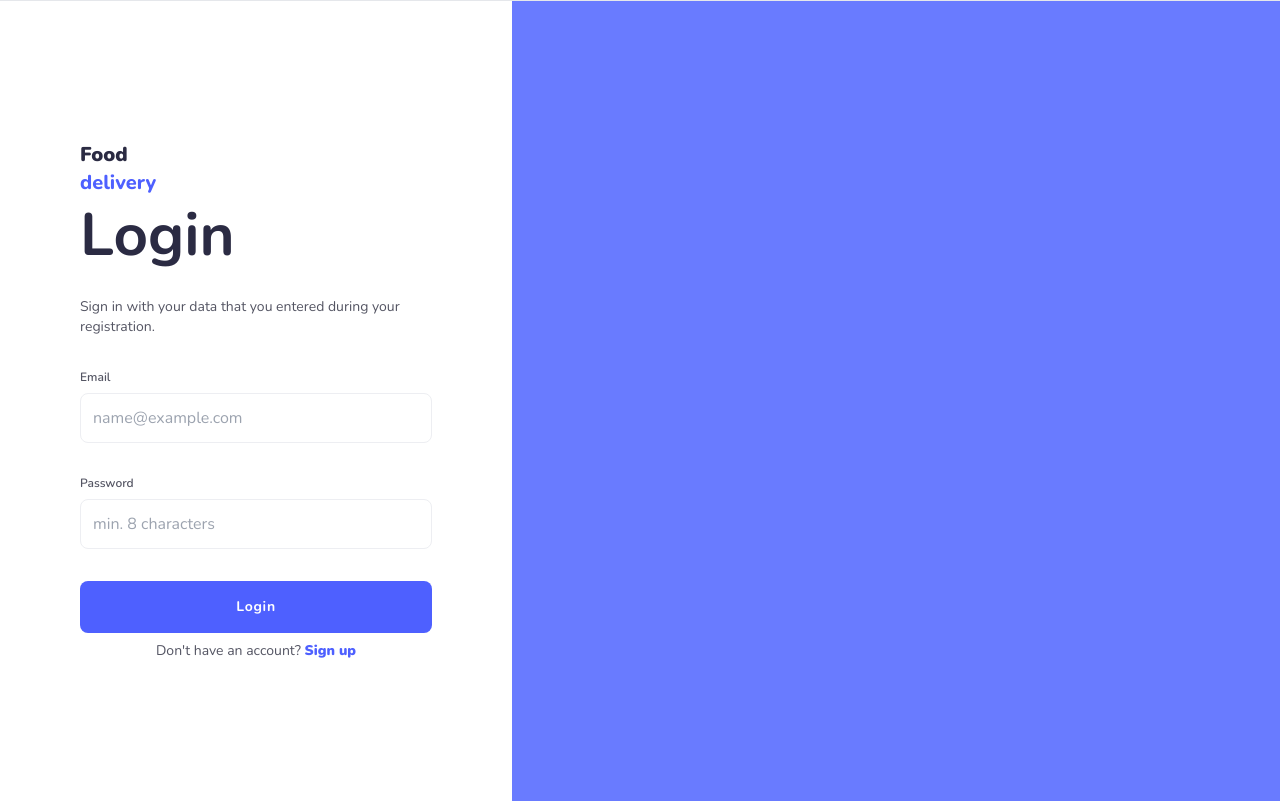
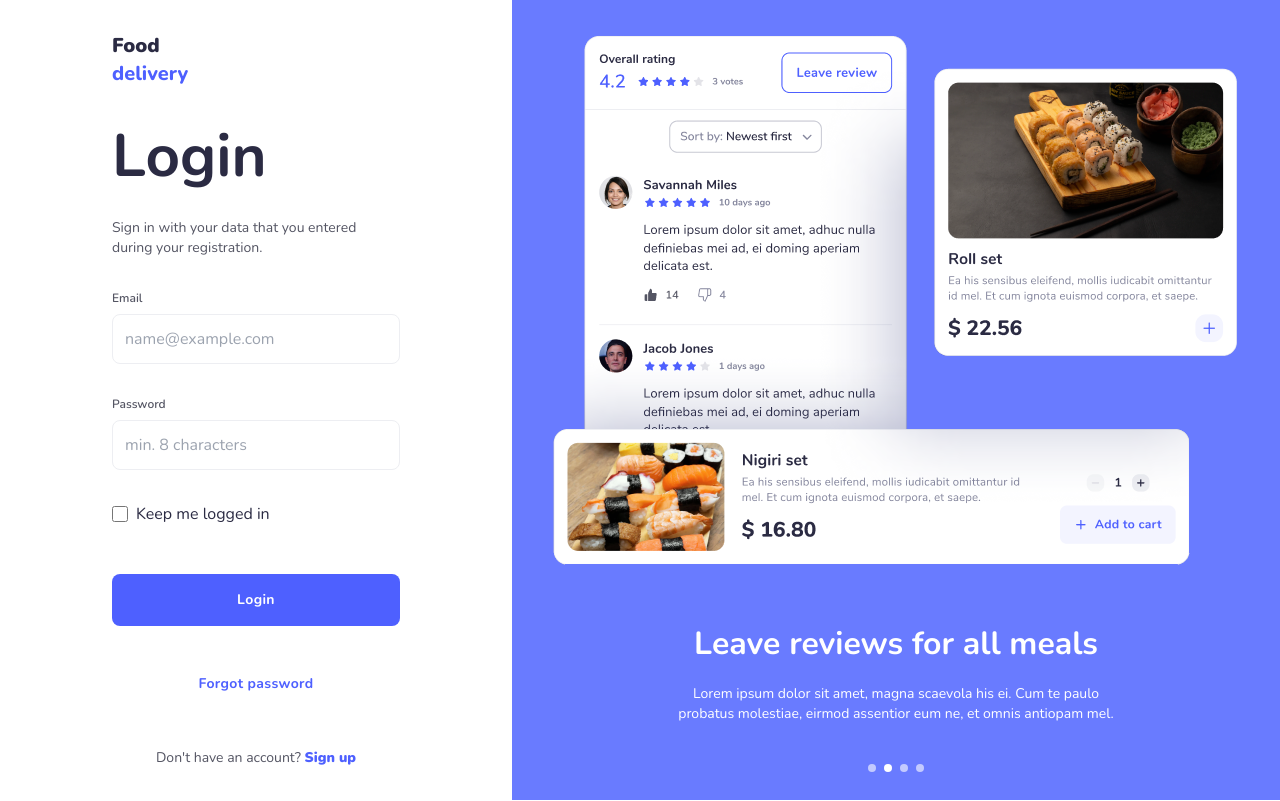
Before and after one commit to mza-codes/spicy-restaurants, a Next.js app: page /login in a window 1280 px wide. Built offline with nearby package versions, Linux system fonts and the light colour scheme.

Commit message:
feat: login page, checkbox

```diff
--- /dev/null
+++ b/src/components/Button.tsx
@@ -0,0 +1,21 @@
+import { ButtonHTMLAttributes, DetailedHTMLProps } from "react";
+
+type Props = DetailedHTMLProps<
+    ButtonHTMLAttributes<HTMLButtonElement>,
+    HTMLButtonElement
+> & {
+    bg?: boolean;
+};
+
+export default function Button({ children, className, bg, ...props }: Props) {
+    return (
+        <button
+            {...props}
+            className={`${className} text-sm font-bold tracking-wide rounded-lg hover:opacity-80 p-4 ${
+                bg ? "bg-primary text-white" : "text-primary"
+            } `}
+        >
+            {children}
+        </button>
+    );
+}
--- /dev/null
+++ b/src/components/CheckBox.tsx
@@ -0,0 +1,19 @@
+type Props = {
+    name: string;
+    label: string;
+};
+
+export default function CheckBox({ label, name }: Props) {
+    return (
+        <div className="flex items-center mb-4">
+            <input
+                id={name}
+                type="checkbox"
+                className="w-4 h-4 text-primary bg-gray.200 border-gray.200 border-2 rounded focus:ring-primary.400"
+            />
+            <label htmlFor={name} className="ml-2 text-base text-secondary">
+                {label}
+            </label>
+        </div>
+    );
+}
--- a/src/components/Header.tsx
+++ b/src/components/Header.tsx
@@ -3,6 +3,7 @@ import AppLogo from "./sub-components/AppLogo";
 import SearchBox from "./sub-components/SearchBox";
 import CartIcon from "./sub-components/CartIcon";
 import UserAvatar from "./sub-components/UserAvatar";
+import MenuButton from "./sub-components/MenuButton";
 
 const links = ["Restaurants", "Deals", "My orders"];
 
@@ -20,7 +21,7 @@ export default function Header() {
                 <div className="lg-only">
                     {links.map((l, i) => (
                         <Link
-                            href={"/"}
+                            href={"/login"}
                             key={l}
                             className={`font-bold text-sm p-2 ${
                                 i === links.length - 1
@@ -34,6 +35,10 @@ export default function Header() {
                 </div>
                 <CartIcon />
                 <UserAvatar />
+                <div className="flex flex-row center gap-2 md:hidden">
+                    <div className="w-[2px] bg-gray.200 h-full min-h-[30px]"></div>
+                    <MenuButton />
+                </div>
             </div>
         </header>
     );
--- /dev/null
+++ b/src/components/sub-components/MenuButton.tsx
@@ -0,0 +1,9 @@
+import { IoIosMenu } from "react-icons/io";
+
+export default function MenuButton() {
+    return (
+        <button className="bg-gray.200 text-gray.400 rounded-2xl p-3">
+            <IoIosMenu size={22} />
+        </button>
+    );
+}
--- a/src/components/sub-components/UserAvatar.tsx
+++ b/src/components/sub-components/UserAvatar.tsx
@@ -1,8 +1,8 @@
 export default function UserAvatar() {
     return (
-        <div className="p-[1px] rounded-2xl border-[1px] border-gray.200">
+        <div className="p-[2px] rounded-2xl border-[2px] border-gray.200">
             <img
-                className="object-cover rounded-2xl w-12"
+                className="object-fill m-0 rounded-xl w-10"
                 src="/assets/avatar.png"
                 alt="user_avatar"
             />
--- a/src/pages/_app.tsx
+++ b/src/pages/_app.tsx
@@ -20,13 +20,17 @@ type LayoutProps = AppProps & {
 export default function App({ Component, pageProps }: LayoutProps) {
     return (
         <main className={`${nunito.className}`}>
-            {Component?._uniqueLayout ? null : <Header />}
-            <hr className="w-full" />
+            {Component?._uniqueLayout ? null : (
+                <>
+                    <Header />
+                    <hr className="w-full" />
+                </>
+            )}
             <main
                 className={`${
                     Component?._uniqueLayout
                         ? ""
-                        : "min-h-[100dvh] max-w-6xl mx-auto lg:px-1 px-4"
+                        : "min-h-[100dvh] max-w-6xl mx-auto px-4"
                 }`}
             >
                 <Component {...pageProps} />
--- a/src/pages/login.tsx
+++ b/src/pages/login.tsx
@@ -1,3 +1,5 @@
+import Button from "@/components/Button";
+import CheckBox from "@/components/CheckBox";
 import InputBox, { InputBoxProps } from "@/components/InputBox";
 import AppLogo from "@/components/sub-components/AppLogo";
 import { genTitle } from "@/lib/utils";
@@ -10,8 +12,8 @@ export default function LoginPage() {
             <Head>
                 <title>{genTitle("Login")}</title>
             </Head>
-            <main className="row center min-h-[100vh]">
-                <div className="col gap-2 flex-[40%] justify-between py-8 px-4 md:px-20">
+            <main className="row center min-h-[100dvh]">
+                <div className="col gap-2 flex-[40%] py-8 px-4 lg:px-28 lg:max-w-xl max-w-md min-h-[inherit] justify-between">
                     <Link href={"/"}>
                         <AppLogo />
                     </Link>
@@ -29,16 +31,19 @@ export default function LoginPage() {
                                 <InputBox
                                     key={field.label}
                                     {...field}
+                                    required
                                     containerClassName="flex-grow w-full"
                                 />
                             ))}
 
-                            <button
-                                type="submit"
-                                className="text-sm font-bold tracking-wider rounded-lg w-full bg-primary hover:bg-primary.400 text-white p-4"
-                            >
+                            <CheckBox label="Keep me logged in" name="session" />
+
+                            <Button className="w-full" bg type="submit">
                                 Login
-                            </button>
+                            </Button>
+                            <Button className="w-full" type="button">
+                                Forgot password
+                            </Button>
                         </form>
                     </div>
                     <span className="text-secondary.400 text-sm text-center font-normal">
@@ -52,7 +57,31 @@ export default function LoginPage() {
                     </span>
                 </div>
 
-                <section className="bg-primary.400 min-h-[100dvh] flex-[60%] hidden lg:block"></section>
+                <section className="bg-primary.400 min-h-[inherit] flex-[60%] hidden lg:flex flex-col flex-wrap justify-evenly items-center px-4">
+                    <div className="relative">
+                        <img src="/assets/login-promo-2.png" alt="login promo" />
+                    </div>
+                    <article className="text-white text-center max-w-md col gap-4 items-center">
+                        <h6 className="text-[32px] font-bold ">
+                            Leave reviews for all meals
+                        </h6>
+                        <span className="text-sm">
+                            Lorem ipsum dolor sit amet, magna scaevola his ei. Cum te
+                            paulo probatus molestiae, eirmod assentior eum ne, et omnis
+                            antiopam mel.
+                        </span>
+                        <div className="row gap-2 pt-6">
+                            {[1, 2, 3, 4].map((n, i) => (
+                                <button
+                                    key={n}
+                                    className={`rounded-full w-2 h-2 ${
+                                        i === 1 ? "bg-white" : "bg-white/60"
+                                    } hover:bg-white/80`}
+                                />
+                            ))}
+                        </div>
+                    </article>
+                </section>
             </main>
         </>
     );
--- /dev/null
+++ b/src/sections/LoginPromoSection.tsx
@@ -0,0 +1,5 @@
+export default function LoginPromoSection() {
+    return (
+        <section className="bg-primary.400 min-h-[100dvh] flex-[60%] hidden lg:block"></section>
+    );
+}
```
Also changed, not shown: src/sections/LoginSection.tsx (added, +66 -0 lines), public/assets/login-promo-2.png (added), public/assets/login-promo.png (added).
